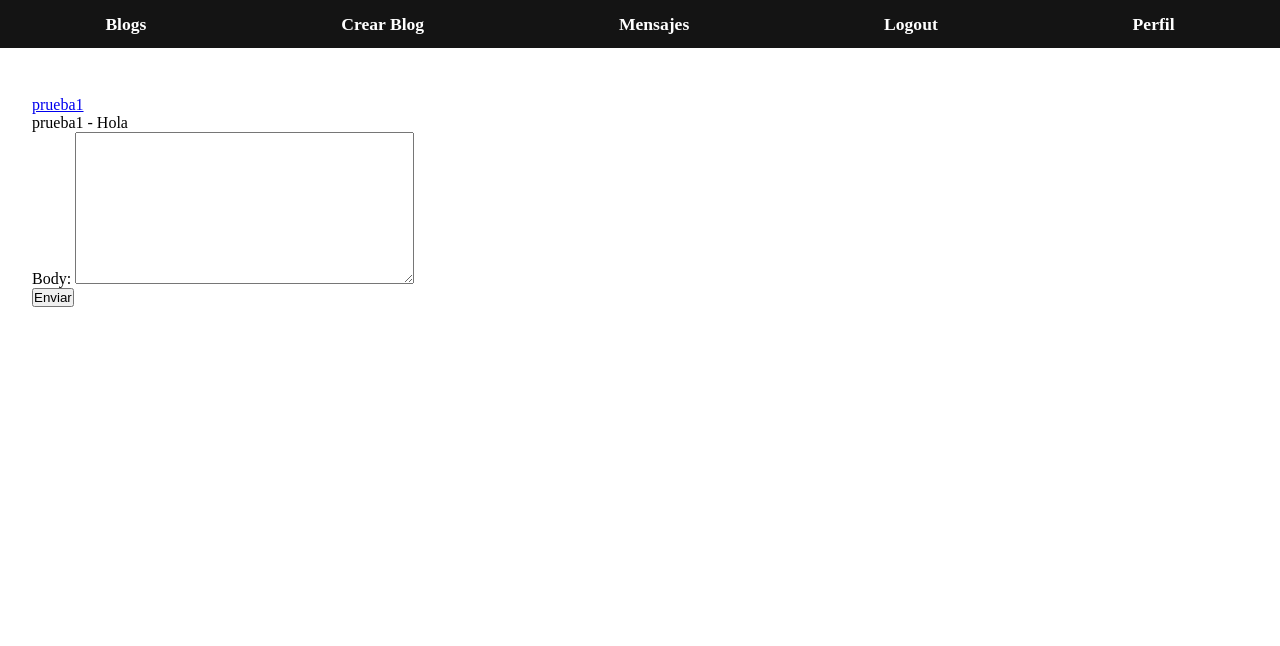
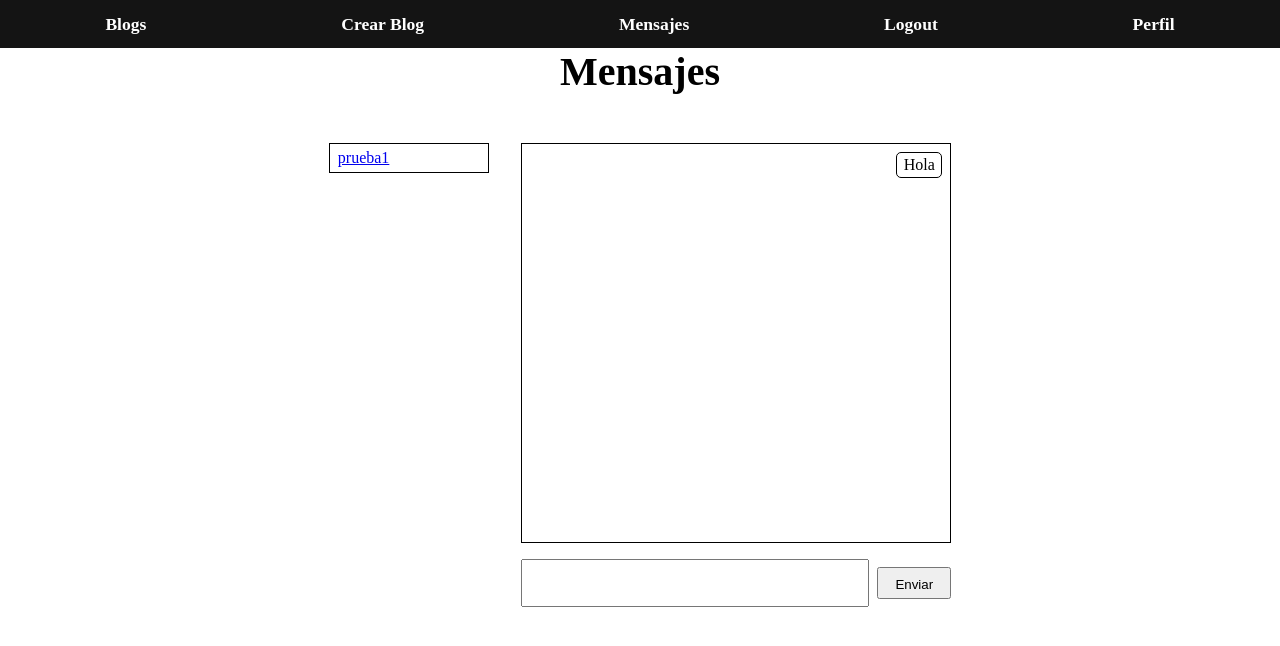
Before and after one commit to S-Chaves/CoderHouse-Python-Proyecto, a Django app: a page that uses Messages/templates/Messages/messages.html in a window 1280 px wide. Shown: the top 646 px of the page. Run offline with Django 4.2, Linux system fonts and the light colour scheme; a user stored in the database is signed in; data comes from the database, SQL or seed files in the repository; both versions use the stored data as it was after the commit.

Commit message:
Cambios CSS Mensajes

```diff
--- a/Index/static/Index/base.css
+++ b/Index/static/Index/base.css
@@ -9,11 +9,14 @@
 /* General */
 .section {
   padding: 3rem 2rem;
+  width: fit-content;
   margin-inline: auto;
 }
 
 .titulo {
-  font-size: 3rem;
+  margin-bottom: 2rem;
+  font-size: 2.5rem;
+  text-align: center;
 }
 
 .error {
@@ -22,6 +25,28 @@
   border-radius: 5px;
   background-color: rgb(218, 54, 26);
   color: rgb(255, 255, 255);
+}
+
+.form {
+  display: flex;
+  flex-direction: column;
+  width: 20rem;
+}
+
+.form-input input {
+  margin: 0.2rem 0 1rem 0;
+  padding: 0.3rem 0.2rem;
+  width: 100%;
+  border: none;
+  border: 1px solid black;
+  border-radius: 5px;
+}
+
+.btn {
+  margin-top: 1rem;
+  padding: 0.5rem 1rem;
+  margin-inline: auto;
+  cursor: pointer;
 }
 
 /* Nav */
--- a/Index/templates/Index/403.html
+++ b/Index/templates/Index/403.html
@@ -9,7 +9,9 @@
 {% endblock %}
 
 {% block content %}
-  <section class="section blogs-container">
-    Error 403: No tienes permiso para acceder al contenido.
+  <section class="section">
+    <div class="error">
+      Error 403: No tienes permiso para acceder al contenido.
+    </div>
   </section>
 {% endblock %}
--- a/Index/templates/Index/404.html
+++ b/Index/templates/Index/404.html
@@ -9,7 +9,9 @@
 {% endblock %}
 
 {% block content %}
-  <section class="section blogs-container">
-    Error 404: La página que buscabas no existe.
+  <section class="section">
+    <div class="error">
+      Error 404: La página que buscabas no existe.
+    </div>
   </section>
 {% endblock %}
--- /dev/null
+++ b/Messages/static/Messages/css/messages.css
@@ -0,0 +1,62 @@
+.messages-container {
+  display: flex;
+  justify-content: center;
+  gap: 2rem;
+  margin-top: 3rem;
+  margin-inline: auto;
+  width: 50rem;
+}
+
+/* Lista de conversaciones */
+.emisores {
+  width: 10rem;
+}
+
+.emisor {
+  border: 1px black solid;
+  padding: 0.3rem 0.5rem;
+}
+
+/* Mensajes */
+.messages {
+  border: 1px solid black;
+  padding: 0.5rem;
+  height: 25rem;
+  overflow-y: scroll;
+}
+
+.message-received,
+.message-sent {
+  margin-bottom: 0.5rem;
+  padding: 0.2rem 0.4rem;
+  width: fit-content;
+  border: 1px solid black;
+  border-radius: 5px;
+}
+
+.message-received {
+  margin-right: auto;
+}
+
+.message-sent {
+  margin-left: auto;
+}
+
+/* Formulario para mensajes */
+.message-form {
+  display: flex;
+  gap: 0.5rem;
+  margin-top: 1rem;
+  align-items: center;
+}
+
+.message-form textarea {
+  height: 3rem;
+  padding: 0.2rem 0.3rem;
+  resize: none;
+}
+
+.message-form .btn {
+  height: 2rem;
+  margin-top: 0;
+}
--- a/Messages/templates/Messages/messages.html
+++ b/Messages/templates/Messages/messages.html
@@ -6,46 +6,55 @@
 {% endblock %}
 {% block style %}
   <link rel="stylesheet" href="{% static 'Index/base.css' %}">
+  <link rel="stylesheet" href="{% static 'Messages/css/messages.css' %}">
 {% endblock %}
 
 {% block content %}
-  <section class="section">
+  <h1 class="titulo">Mensajes</h1>
+  <section class="messages-container">
+    <div class="emisores">
       {% if emisores %}
         {% for emisor in emisores %}
-        <div>
+          <div class="emisor">
             <a href="{% url 'messages' username=emisor.username %}">
               <p>{{ emisor.username }}</p>
             </a>
           </div>
         {% endfor %}
+      {% endif %}
+    </div>
 
+    <div class="panel-derecho">
+      <div class="messages">
         {% if messages %}
           {% for message in messages %}
-          <p>{{ message.emisor }} - {{ message.body }}</p>
+            {% with username=request.resolver_match.kwargs.username %}
+              {% if username == message.emisor|stringformat:'s' %}
+                <p class="message-received">{{ message.body }}</p>
+              {% else %}
+                <p class="message-sent">{{ message.body }}</p>
+              {% endif %}
+            {% endwith %}
+
           {% endfor %}
         {% endif %}
+      </div>
 
-    {% else %}
-      <div>
-        No tienes mensajes.
-      </div>
-    {% endif %}
       <!-- Cuando se envía un mensaje recargo la página manteiendo la conversación abierta -->
       {% with username=request.resolver_match.kwargs.username %}
-      <form action="{% url 'sendMessage' username=username %}" method="POST">
+        <form class="message-form" action="{% url 'sendMessage' username=username %}" method="POST">
           {% csrf_token %}
           {% for field in form %}
-            <div>
-                {{ field.label_tag }} {{ field }}
+            {{ field }}
             {{ field.errors }}
-            </div>
           {% endfor %}
           {% if username|lower == 'none' %}
-          <button type="submit" disabled>Enviar</button>
+            <button class="btn" type="submit" disabled>Enviar</button>
           {% else %}
-          <button type="submit">Enviar</button>
+            <button class="btn" type="submit">Enviar</button>
           {% endif %}
         </form>
       {% endwith %}
+    </div>
   </section>
 {% endblock %}
```
Also changed, not shown: Blogs/templates/Blogs/createBlog.html (+7 -3 lines), Login/templates/Login/login.html (+8 -6 lines), Login/templates/Login/signup.html (+8 -6 lines), db.sqlite3. Lines whose indentation alone changed are shown as unchanged.
